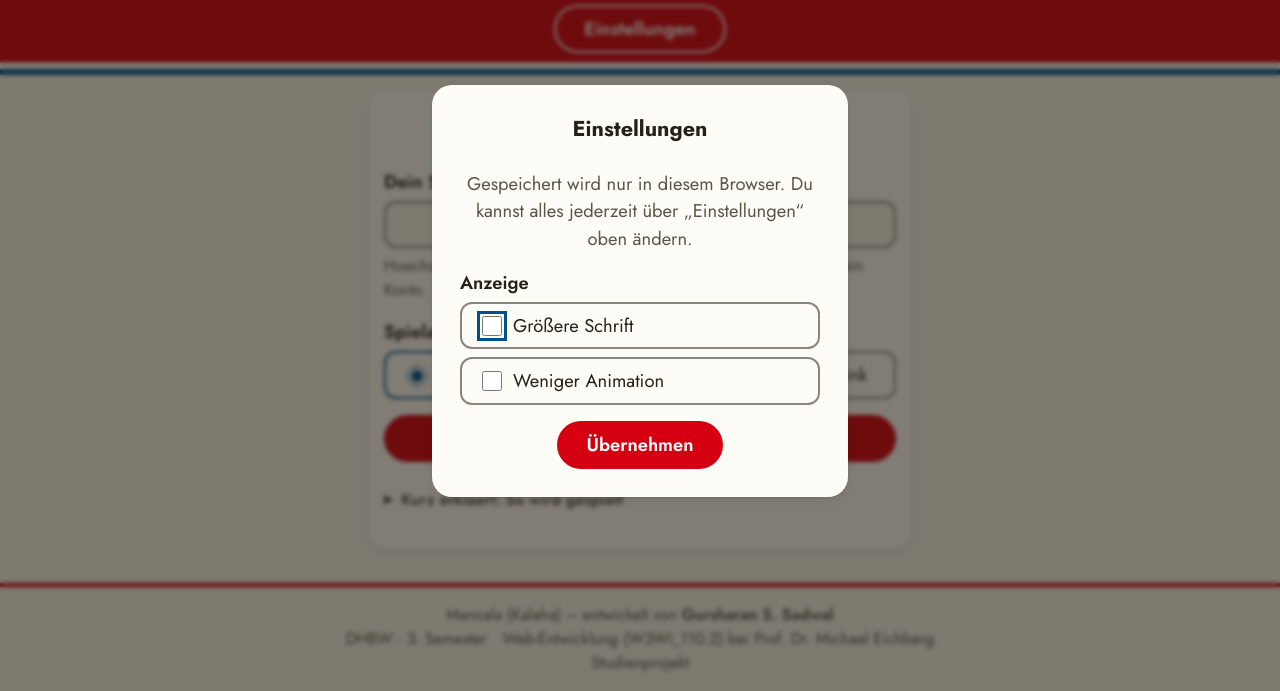
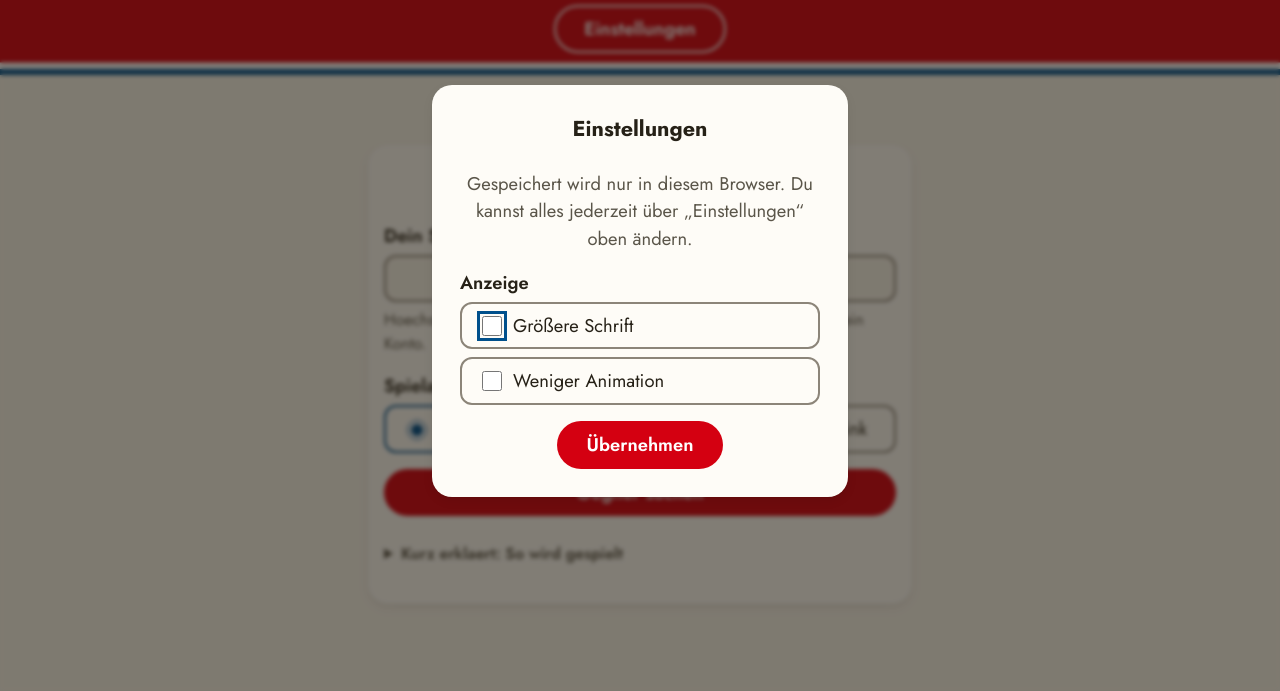
Before and after one commit to gur-sadwal/mancala, a website with bundled scripts: page client/index.html in a window 1280 px wide. Shown: the part 109-800 px from the top of the page. Built offline with nearby package versions, Linux system fonts and the light colour scheme.

Commit message:
Fußzeile entfernen

```diff
--- a/client/css/04-layout.css
+++ b/client/css/04-layout.css
@@ -89,27 +89,6 @@
   padding-block: var(--abstand);
 }
 
-.fuss {
-  padding: var(--abstand);
-  text-align: center;
-  color: var(--farbe-text-leise);
-  font-size: 1rem;
-
-  /* Roter Strich oben: dieselbe Landesfarbe wie die Kopfzeile. */
-  border-block-start: 0.25rem solid var(--farbe-hessen-rot);
-
-  & p {
-    margin-inline: auto;
-  }
-}
-
-.fuss__liste {
-  display: flex;
-  flex-wrap: wrap;
-  justify-content: center;
-  gap: 0.25rem var(--abstand);
-}
-
 /* ---------------------------------------------------------------------------
    Warten
    --------------------------------------------------------------------------- */
@@ -199,7 +178,5 @@
     & .kopf__autor { display: none; }
   }
 
-  .fuss { display: none; }
-
   .ansicht--spiel { gap: var(--abstand-klein); }
 }
--- a/client/index.html
+++ b/client/index.html
@@ -318,16 +318,6 @@
     Keine Verbindung zum Server. Es wird automatisch erneut versucht…
   </p>
 
-  <!-- Urheberschaft: Wer hat das Spiel gebaut, in welchem Rahmen? -->
-  <footer class="fuss">
-    <p>Mancala (Kalaha) – entwickelt von <strong>Gursharan S. Sadwal</strong></p>
-    <ul class="fuss__liste">
-      <li>DHBW · 3. Semester</li>
-      <li>Web-Entwicklung (W3WI_110.2) bei Prof. Dr. Michael Eichberg</li>
-    </ul>
-    <p>Studienprojekt</p>
-  </footer>
-
   <!--
     Einziger Einstiegspunkt: ein ES-Modul. Auch Socket.io wird als Modul
     importiert (js/kern.js) – es gibt kein klassisches Skript und kein
```
Also changed, not shown: client/404.html (+0 -4 lines).
